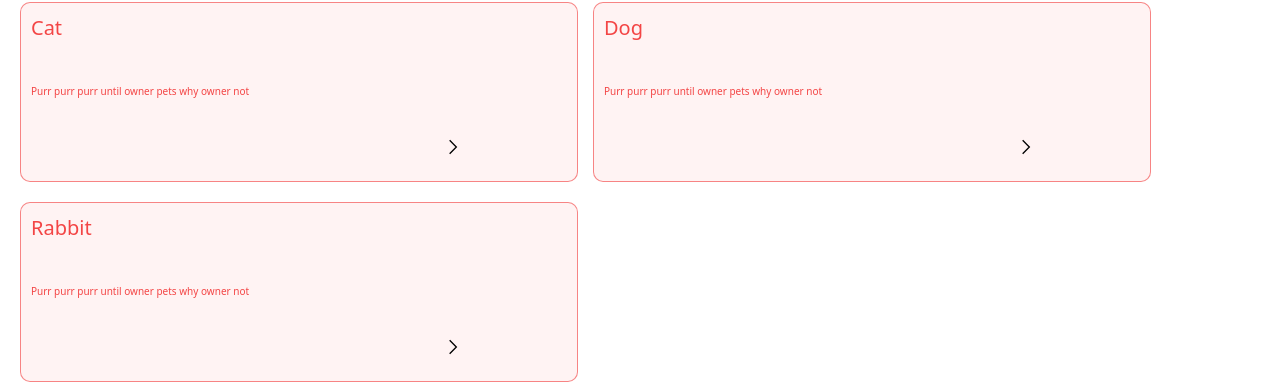
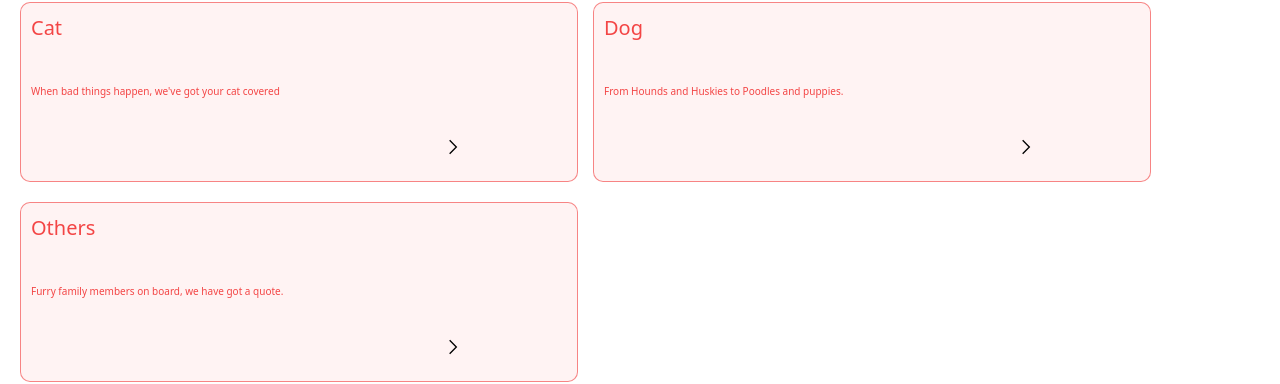
Before and after one commit to meprabin000/Protexive, a React (Create React App) app in the folder protexive/: page / in a window 1280 px wide. Shown: the part 366-750 px from the top of the page. Built offline with nearby package versions, Linux system fonts and the light colour scheme.

Commit message:
Updated the Sub Cat Data

```diff
--- a/protexive/src/dummyData.js
+++ b/protexive/src/dummyData.js
@@ -16,17 +16,17 @@ export const categories = [
       {
         id: 1,
         subCatName: "Cat",
-        desc: "Purr purr purr until owner pets why owner not",
+        desc: "When bad things happen, we've got your cat covered",
       },
       {
         id: 2,
         subCatName: "Dog",
-        desc: "Purr purr purr until owner pets why owner not",
+        desc: "From Hounds and Huskies to Poodles and puppies.",
       },
       {
         id: 3,
-        subCatName: "Rabbit",
-        desc: "Purr purr purr until owner pets why owner not",
+        subCatName: "Others",
+        desc: "Furry family members on board, we have got a quote.",
       },
     ],
   },
@@ -37,18 +37,38 @@ export const categories = [
     subCategory: [
       {
         id: 1,
-        subCatName: "Cat-2",
-        desc: "Purr purr purr until owner pets why owner not",
+        subCatName: "Car",
+        desc: "From auto insurance for teen drivers to rental cars and more.",
       },
       {
         id: 2,
-        subCatName: "Dog-2",
-        desc: "Purr purr purr until owner pets why owner not",
+        subCatName: "Motorcycle",
+        desc: "We don’t charge extra for certain motorcycle coverage, so you can get more without paying more.",
       },
       {
         id: 3,
-        subCatName: "Rabbit-3",
-        desc: "Purr purr purr until owner pets why owner not",
+        subCatName: "Boat",
+        desc: "Get protection against the risks of owning and operating your boat.",
+      },
+      {
+        id: 4,
+        subCatName: "Off-road Vehicles",
+        desc: "Enjoy coverage for your snowmobile, golf cart, ATV or other off-road vehicles.",
+      },
+      {
+        id: 5,
+        subCatName: "Motorhome",
+        desc: "Help protect your motorhome, truck or van camper.",
+      },
+      {
+        id: 6,
+        subCatName: "Travel Trailers",
+        desc: "Help protect your towed treasure.",
+      },
+      {
+        id: 7,
+        subCatName: "Roadside Assistance",
+        desc: "We provide towing and labor services when your vehicle is disabled.",
       },
     ],
   },
@@ -59,18 +79,43 @@ export const categories = [
     subCategory: [
       {
         id: 1,
-        subCatName: "Cat",
-        desc: "Purr purr purr until owner pets why owner not",
+        subCatName: "Household",
+        desc: "More homeowners choose us as their home insurance company over any other insurer.",
       },
       {
         id: 2,
-        subCatName: "Dog",
-        desc: "Purr purr purr until owner pets why owner not",
+        subCatName: "Condominium",
+        desc: "Help protect your condo from fire, theft, and other covered causes of loss with State Farm.",
       },
       {
         id: 3,
-        subCatName: "Rabbit",
-        desc: "Purr purr purr until owner pets why owner not",
+        subCatName: "Renters Insurance",
+        desc: "Protect your stuff with renters insurance.",
+      },
+      {
+        id: 4,
+        subCatName: "Rental Property",
+        desc: "We've created a rental dwelling policy to protect your valuable property.",
+      },
+      {
+        id: 5,
+        subCatName: "Personal Articles",
+        desc: "Get coverage beyond your homeowners or renters policy to replace your valuable items.",
+      },
+      {
+        id: 6,
+        subCatName: "Manufactured Home",
+        desc: "We can assist with paying for covered property damage, covered claims for injury and more.",
+      },
+      {
+        id: 7,
+        subCatName: "Farm and Ranch",
+        desc: "Our very name says we recognize the unique needs of farmers and ranchers, so we got you covered.",
+      },
+      {
+        id: 8,
+        subCatName: "Identity Restoration",
+        desc: "While we can't protect you from identity theft, we still got you covered.",
       },
     ],
   },
@@ -81,18 +126,13 @@ export const categories = [
     subCategory: [
       {
         id: 1,
-        subCatName: "Cat",
-        desc: "Purr purr purr until owner pets why owner not",
+        subCatName: "Long-term",
+        desc: "Long-term disability insurance goes to work when you can't.",
       },
       {
         id: 2,
-        subCatName: "Dog",
-        desc: "Purr purr purr until owner pets why owner not",
-      },
-      {
-        id: 3,
-        subCatName: "Rabbit",
-        desc: "Purr purr purr until owner pets why owner not",
+        subCatName: "Short-term",
+        desc: "If you receive a paycheck, here's a way to protect your earned income.",
       },
     ],
   },
@@ -103,18 +143,23 @@ export const categories = [
     subCategory: [
       {
         id: 1,
-        subCatName: "Cat",
-        desc: "Purr purr purr until owner pets why owner not",
+        subCatName: "Supplemental Health",
+        desc: "Additional insurance you can purchase to help individuals and families.",
       },
       {
         id: 2,
-        subCatName: "Dog",
-        desc: "Purr purr purr until owner pets why owner not",
+        subCatName: "Medicare Supplement",
+        desc: "Help pick up where Medicare leaves off.",
       },
       {
         id: 3,
-        subCatName: "Rabbit",
-        desc: "Purr purr purr until owner pets why owner not",
+        subCatName: "Individual Medical",
+        desc: "Trust us for individual major medical insurance",
+      },
+      {
+        id: 4,
+        subCatName: "Change Policy",
+        desc: "Considering life insurance changes? We got you covered!",
       },
     ],
   },
@@ -125,18 +170,28 @@ export const categories = [
     subCategory: [
       {
         id: 1,
-        subCatName: "Cat",
-        desc: "Purr purr purr until owner pets why owner not",
+        subCatName: "Business Owners Policy",
+        desc: "Create a combination of coverages to help protect your unique business.",
       },
       {
         id: 2,
-        subCatName: "Dog",
-        desc: "Purr purr purr until owner pets why owner not",
+        subCatName: "Commercial Auto",
+        desc: "To keep your business on the road to success.",
       },
       {
         id: 3,
-        subCatName: "Rabbit",
-        desc: "Purr purr purr until owner pets why owner not",
+        subCatName: "Contractors Policy",
+        desc: "Help secure your small business with well-crafted coverage options.",
+      },
+      {
+        id: 4,
+        subCatName: "Liability Umbrella",
+        desc: "Extra coverage can help you prepare for the things you don't see coming.",
+      },
+      {
+        id: 5,
+        subCatName: "Surety & Fidelity Bonds",
+        desc: "Help protect the interests of your growing business.",
       },
     ],
   },
@@ -147,18 +202,28 @@ export const categories = [
     subCategory: [
       {
         id: 1,
-        subCatName: "Cat",
-        desc: "Purr purr purr until owner pets why owner not",
+        subCatName: "Term Life",
+        desc: "Term life helps with short-term debts, added protection during child-raising years and more.",
       },
       {
         id: 2,
-        subCatName: "Dog",
-        desc: "Purr purr purr until owner pets why owner not",
+        subCatName: "Whole Life",
+        desc: "This permanent policy protects your family's future while building cash value that grows tax-deferred.",
       },
       {
         id: 3,
-        subCatName: "Rabbit",
-        desc: "Purr purr purr until owner pets why owner not",
+        subCatName: "Universal Life",
+        desc: "This permanent policy with flexible premium payments and death benefits can help protect your loved ones.",
+      },
+      {
+        id: 4,
+        subCatName: "Change Policy",
+        desc: "Considering life insurance changes? We got you covered!",
+      },
+      {
+        id: 5,
+        subCatName: "Change Beneficiary",
+        desc: "How do I change my life beneficiary? We got it!",
       },
     ],
   },
```
